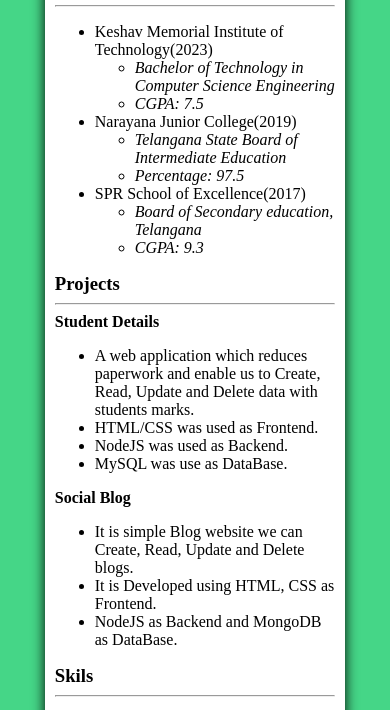
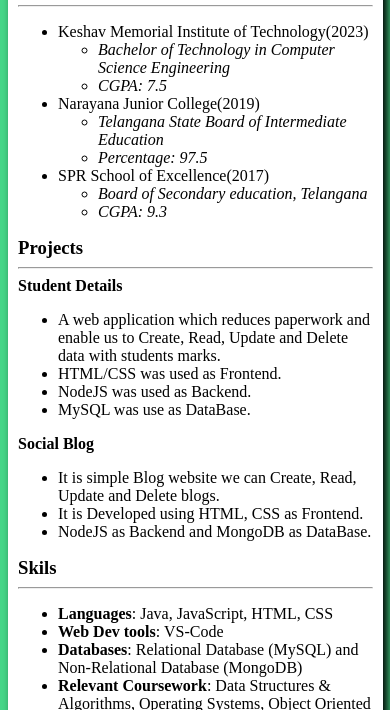
Before and after one commit to saiteja218/sample_2, a plain HTML site: page index.html in a window 390 px wide. Shown: the part 121-831 px from the top of the page. Drawn offline with Linux system fonts and the light colour scheme.

Commit message:
Resume_project

```diff
--- a/style.css
+++ b/style.css
@@ -12,10 +12,16 @@ body{
 }
 div{
     background-color: white;
-    width: 75%;
+    width: 60%;
     margin: auto;
     border-radius: 25px;
     padding: 10px;
-    box-shadow: 0px 10px 13px 0px black;
+    box-shadow: 5px 10px 10px 0px black;
 
 }
+@media (max-width: 800px) {
+    div{
+        width: 95%;
+    }
+
+}
```
